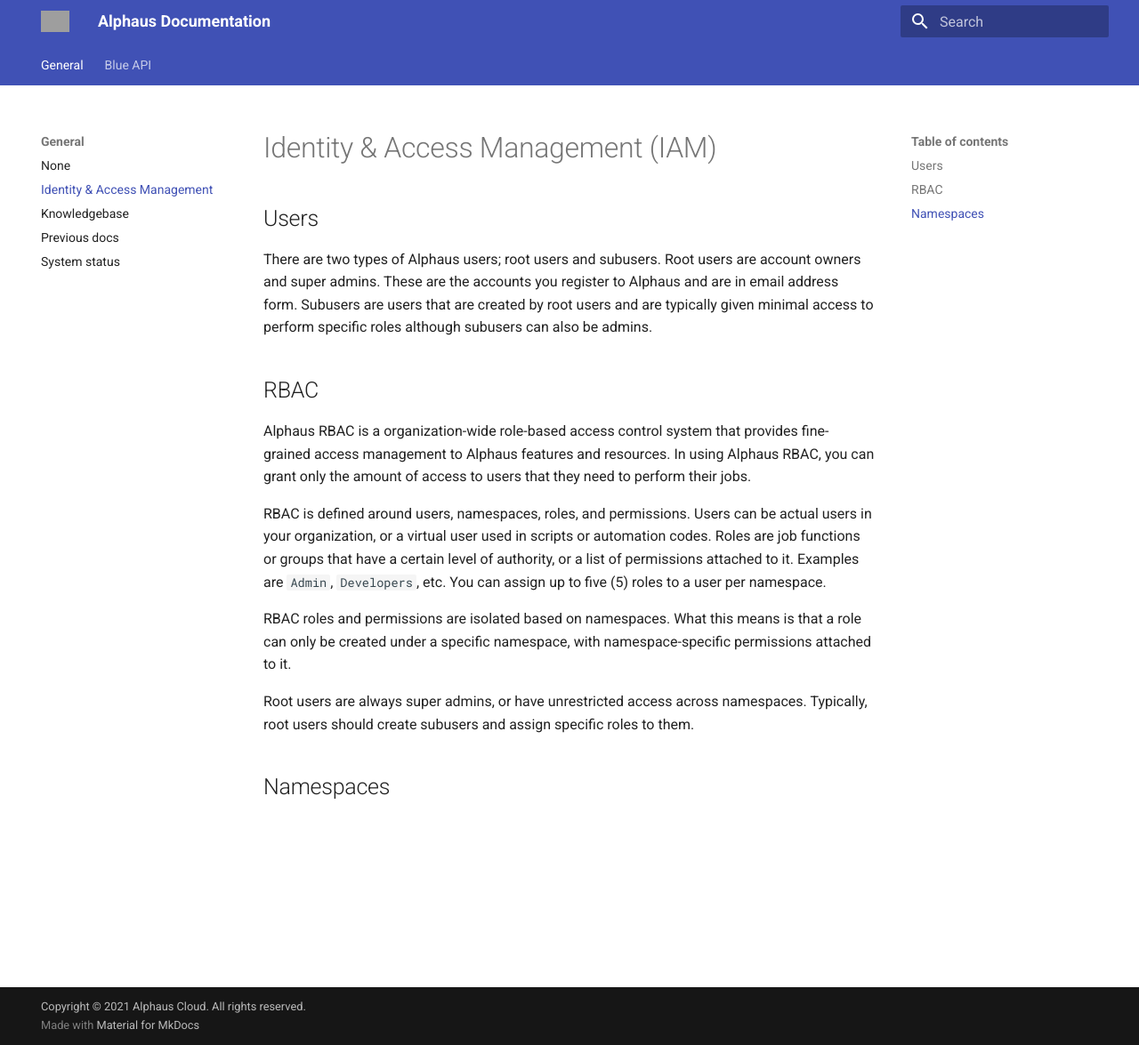
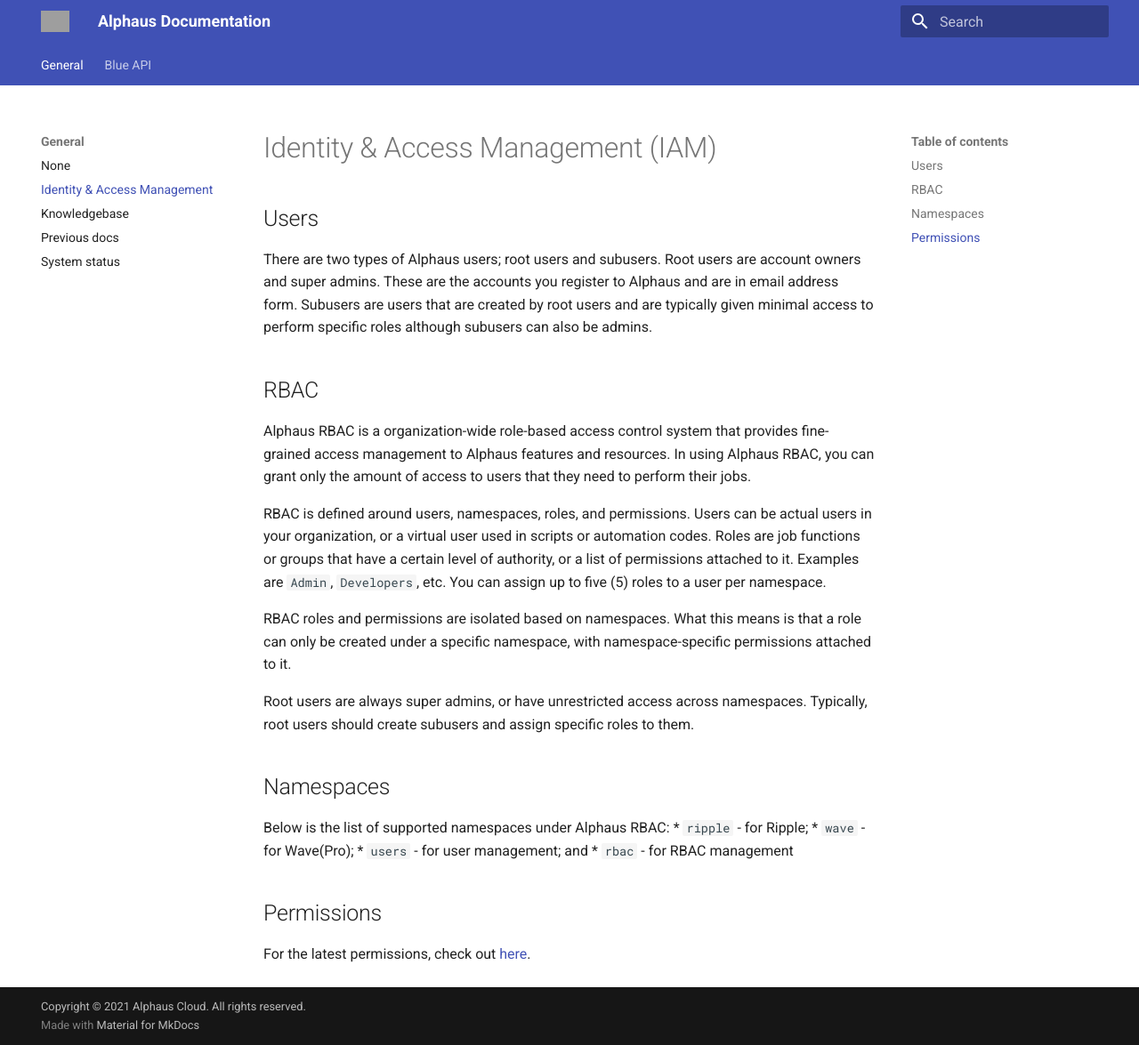
Before and after one commit to alphauslabs/tmpdocs, an MkDocs documentation site: the page built from docs/iam.md, in a window 1280 px wide and 1175 px high. Shown: the whole window at 89% size. Built offline with MkDocs 1.6.1 and Material for MkDocs 9.7.7, drawn with Linux system fonts in a browser that asks for light colours; grey boxes are pictures that could not be loaded.

Commit message:
chore: iam

```diff
--- a/docs/iam.md
+++ b/docs/iam.md
@@ -13,3 +13,11 @@
 Root users are always super admins, or have unrestricted access across namespaces. Typically, root users should create subusers and assign specific roles to them.
 
 ## Namespaces
+Below is the list of supported namespaces under Alphaus RBAC:
+* `ripple` - for Ripple;
+* `wave` - for Wave(Pro);
+* `users` - for user management; and
+* `rbac` - for RBAC management
+
+## Permissions
+For the latest permissions, check out [here](https://github.com/mobingi/rbac-permissions).
```
